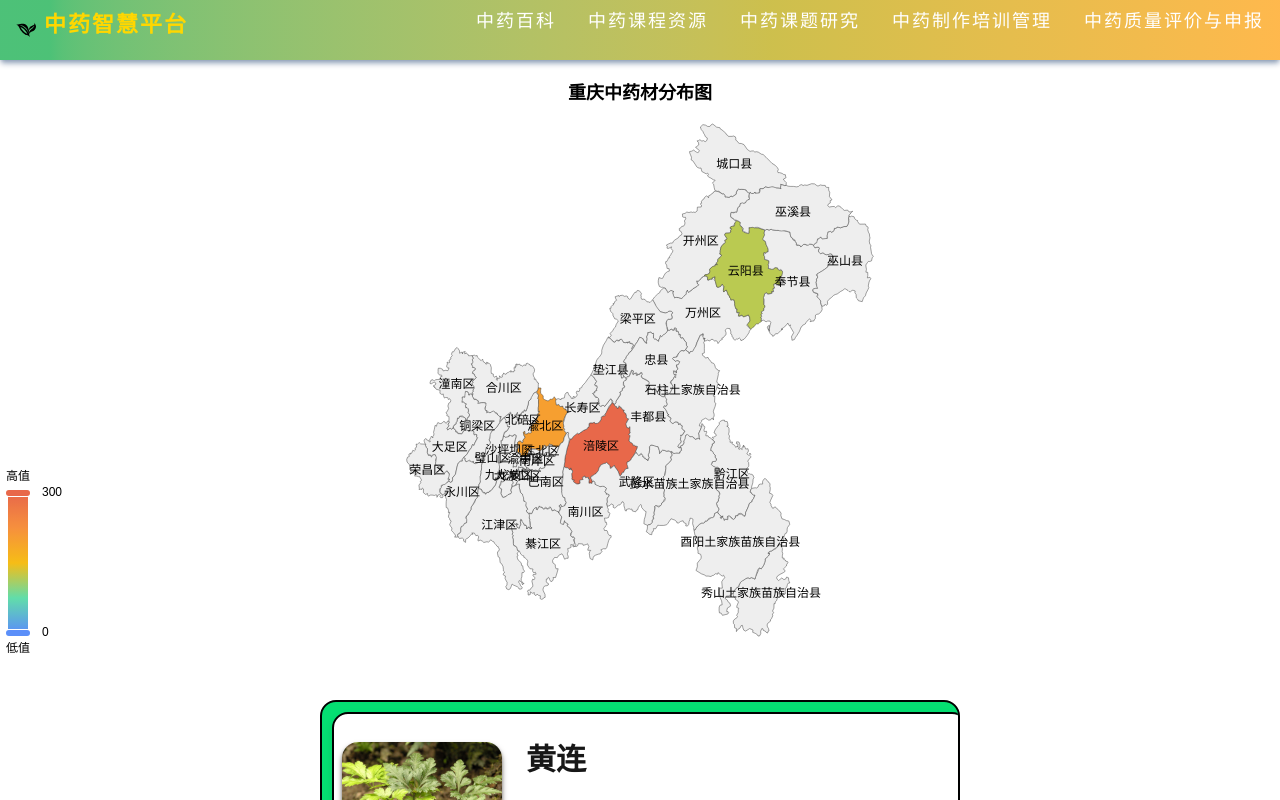
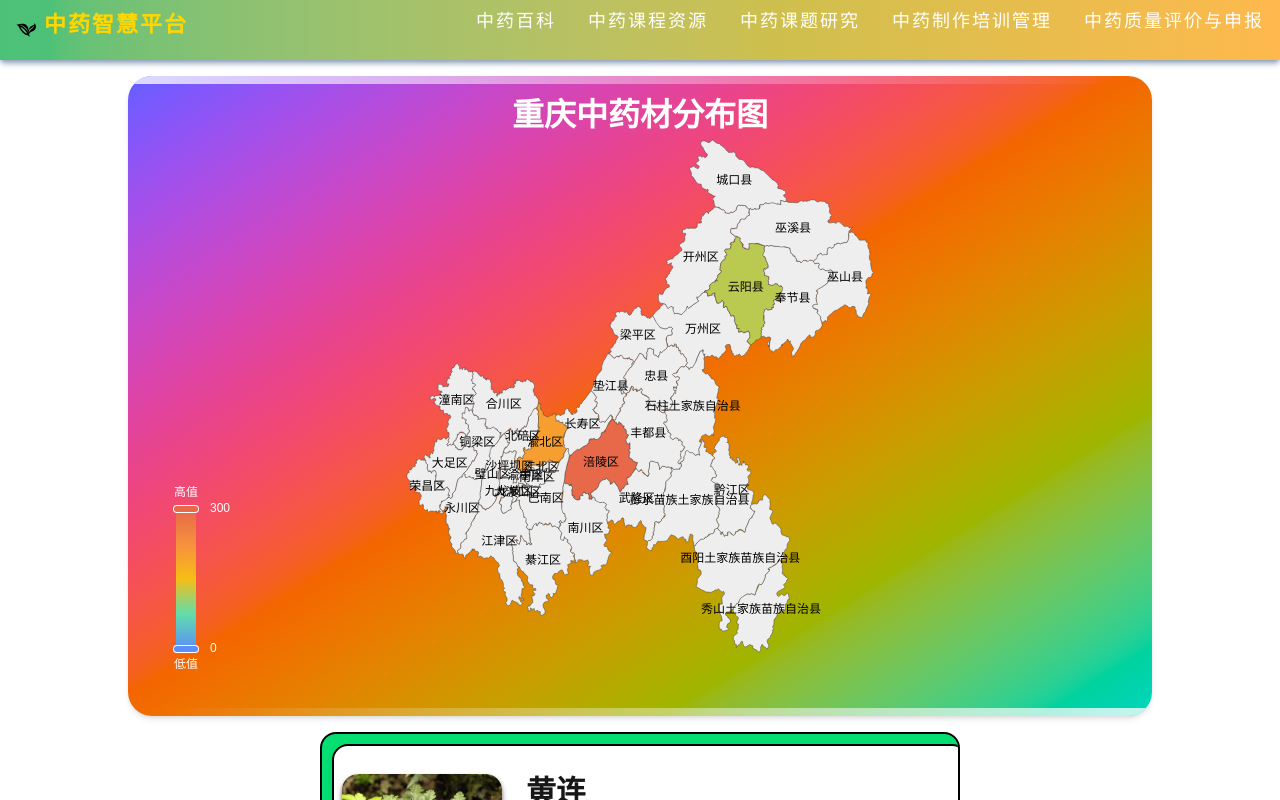
Before and after one commit to software-engineer-group-oasis/chinese-medicine, a Next.js app: page / in a window 1280 px wide. Shown: the top 800 px of the page. Built offline with nearby package versions, Linux system fonts and the light colour scheme.

Commit message:
重庆市地图样式修改

```diff
--- a/src/app/page.tsx
+++ b/src/app/page.tsx
@@ -18,6 +18,7 @@ console.log(chongQingJson)
 const option: echarts.EChartOption = {
     // backgroundColor: 'rgba(12, 32, 56, 0.8)',
     animation: true,
+    animationType: 'linear',
     animationDuration: 2000,
     animationEasing: 'cubicOut',
     tooltip: {
@@ -31,17 +32,22 @@ const option: echarts.EChartOption = {
             return `${params.name}<br/>数值：${params.value || 0}`;
         }
     },
+    itemStyle: {
+        color: '#00BFFF',
+        borderColor: '#FFA500',
+        borderWidth: 2,
+    },
     title: {
         text: '重庆中药材分布图',
         textStyle: {
-            color: '#000',
+            color: '#FFF',
             fontWeight: 'bold',
-            fontSize: 18
+            fontSize: 32
         },
         left: "center",
         top: 20
     },
-    visualMap: {
+    visualMap: { // 热力图
         min: 0,
         max: 300,
         inRange: {
@@ -49,10 +55,11 @@ const option: echarts.EChartOption = {
         },
         text: ['高值', '低值'],
         textStyle: {
-            color: '#000'
+            color: '#FFF'
         },
         calculable: true,
         bottom: 40,
+        left: 40,
     },
     series: [{
         type: 'map',
@@ -64,9 +71,13 @@ const option: echarts.EChartOption = {
                 return params?.name || ''
             },
         },
-        emphasis: {
+        emphasis: { // 鼠标移入
             areaColor: '#2a333d',
-            borderColor: '#111'
+            borderColor: '#111',
+            itemStyle: {
+                shadowBlur: 10,
+                shadowColor: 'rgba(255, 165, 0, 0.8)' // 光晕
+            }
         },
         data: [
             {
@@ -117,7 +128,7 @@ function chongQingMap() {
 
     return (
         <>
-            <div className="w-full h-[80vh] min-h-[500px]">
+            <div id={'chart-container'} className="my-4 max-w-[80%] h-[80vh] min-h-[500px] mx-auto bg-linear-to-br/longer from-indigo-500 to-teal-400 rounded-3xl shadow-amber400 shadow-md ">
                 <ReactEcharts
                     option={option}
                     style={{ width: '100%', height: '100%' }}
@@ -164,7 +175,37 @@ function chongQingMap() {
                 box-shadow: 0 4px 8px rgba(0, 0, 0, 0.1);
                   border: 2px solid #000;
               }
-            `}</style>
+
+              #chart-container {
+                  position: relative;
+                  overflow: hidden;
+              }
+
+              #chart-container::before,
+              #chart-container::after {
+                  content: '';
+                  position: absolute;
+                  top: 0;
+                  left: -50%;
+                  width: 200%;
+                  height: 0.5rem;
+                  background: linear-gradient(90deg, transparent, rgba(255,255,255,0.8), transparent);
+                  animation: moveHorizontal 5s ease-in-out infinite;
+              }
+
+              #chart-container::after {
+                  top: auto;
+                  bottom: 0;
+                  animation-delay: 2.5s;
+              }
+
+              @keyframes moveHorizontal {
+                  0% { transform: translateX(-50%); }
+                  50% { transform: translateX(50%); }
+                  100% { transform: translateX(-50%); }
+              }
+            `}
+            </style>
 
 
         </>
```
